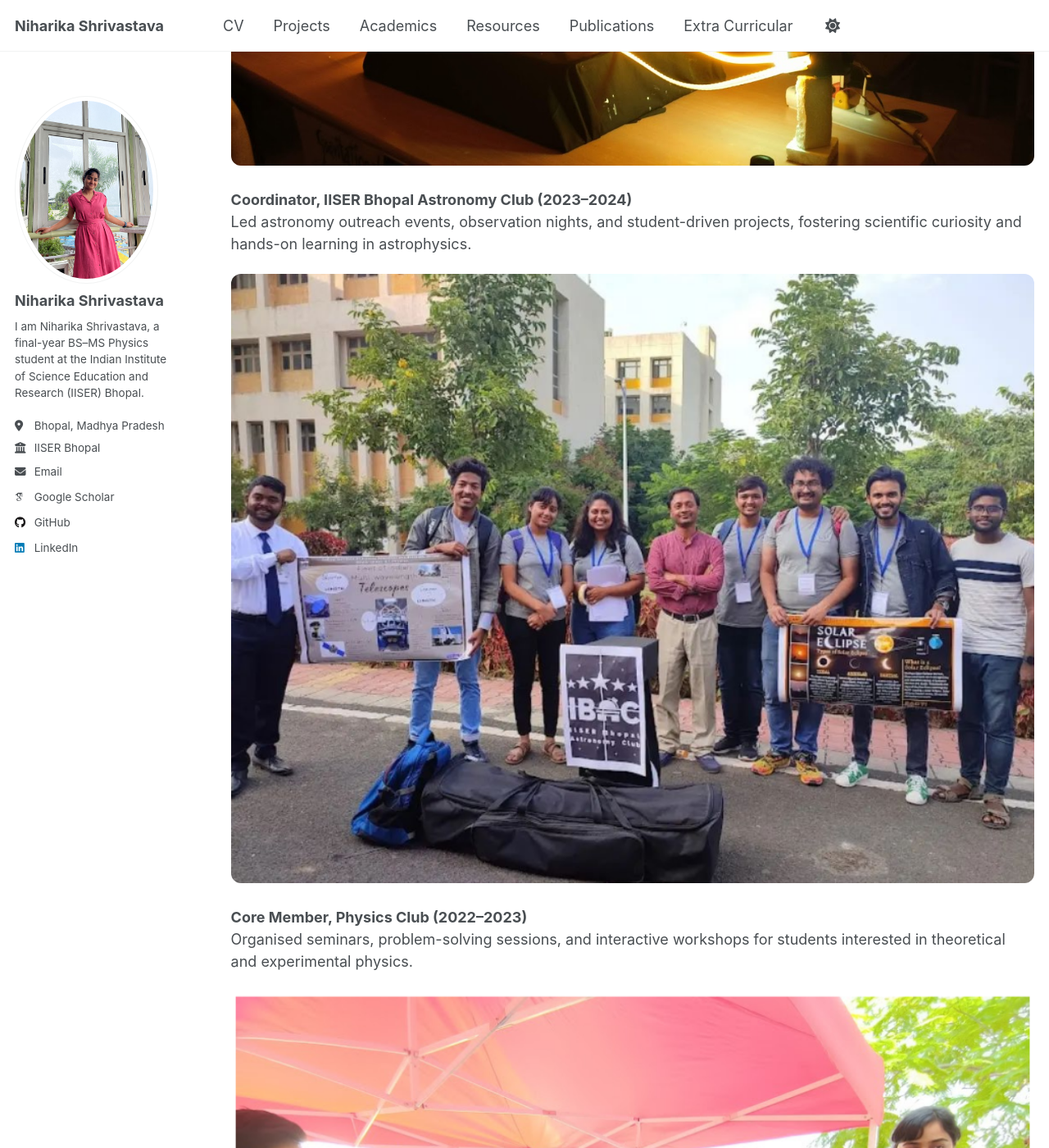
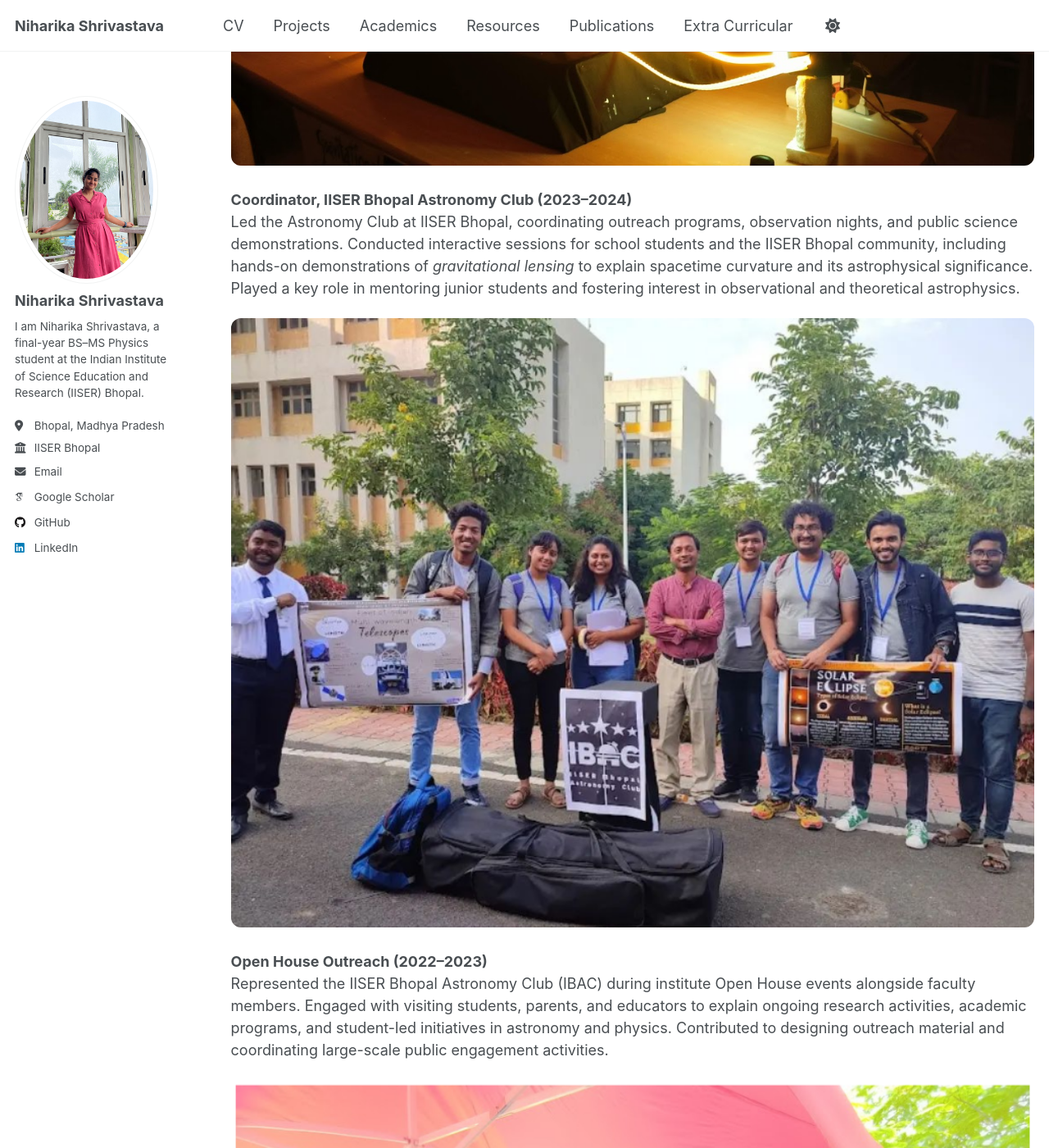
Before and after one commit to niharikashri22/niharikashri22.github.io, a Jekyll site: the page built from _pages/extra-curricular.md, in a window 1280 px wide and 1400 px high, scrolled down 586 px. Shown: the whole window at 82% size. Built offline with Jekyll 4.4.1, drawn with Linux system fonts in a browser that asks for light colours; some web fonts are replaced; a script that is not in the unit is left out; some of the changed text lies outside the part shown.

Commit message:
Update extra-curricular.md

```diff
--- a/_pages/extra-curricular.md
+++ b/_pages/extra-curricular.md
@@ -1,32 +1,46 @@
 ---
 layout: archive
-title: "Extra Curricular Activities"
+title: "Extra-Curricular Activities"
 permalink: /extra-curricular/
 author_profile: true
 ---
 
 {% include base_path %}
 
-<h2>Extra Curricular Activities</h2>
+<h2>Extra-Curricular Activities</h2>
 <hr/>
 
-<!-- Example image section (replace image paths with your own) -->
 <div class="activity">
-  <img src="/images/Singularity.jpg" alt="Astronomy Club" style="width:100%; border-radius:12px; margin-bottom:10px;" />
-  <p><strong>Coordinator, IISER Bhopal Astronomy Club (2023–2024)</strong><br>
-  Led astronomy outreach events, observation nights, and student-driven projects, fostering scientific curiosity and hands-on learning in astrophysics.</p>
+  <img src="/images/Singularity.jpg" alt="Gravitational Lensing Demonstration"
+       style="width:100%; border-radius:12px; margin-bottom:10px;" />
+  <p>
+    <strong>Coordinator, IISER Bhopal Astronomy Club (2023–2024)</strong><br>
+    Led the Astronomy Club at IISER Bhopal, coordinating outreach programs, observation nights, and public science demonstrations.
+    Conducted interactive sessions for school students and the IISER Bhopal community, including hands-on demonstrations of
+    <em>gravitational lensing</em> to explain spacetime curvature and its astrophysical significance.
+    Played a key role in mentoring junior students and fostering interest in observational and theoretical astrophysics.
+  </p>
 </div>
 
 <div class="activity">
-  <img src="/images/openHouse.png" alt="Physics Club" style="width:100%; border-radius:12px; margin-bottom:10px;" />
-  <p><strong>Core Member, Physics Club (2022–2023)</strong><br>
-  Organised seminars, problem-solving sessions, and interactive workshops for students interested in theoretical and experimental physics.</p>
+  <img src="/images/openHouse.png" alt="Open House IBAC Team"
+       style="width:100%; border-radius:12px; margin-bottom:10px;" />
+  <p>
+    <strong> Open House Outreach (2022–2023)</strong><br>
+    Represented the IISER Bhopal Astronomy Club (IBAC) during institute Open House events alongside faculty members.
+    Engaged with visiting students, parents, and educators to explain ongoing research activities, academic programs,
+    and student-led initiatives in astronomy and physics. Contributed to designing outreach material and coordinating
+    large-scale public engagement activities.
+  </p>
 </div>
 
 <div class="activity">
-  <img src="/images/Open House2.png" alt="Computational Team" style="width:100%; border-radius:12px; margin-bottom:10px;" />
-  <p><strong>Computational Team Member, IISER Bhopal Astronomy Research Group (2023–2024)</strong><br>
-  Contributed to computational modelling, data processing, and developing tools for astronomy research projects.</p>
+  <img src="/images/Open House2.png" alt="Solar Eclipse Outreach"
+       style="width:100%; border-radius:12px; margin-bottom:10px;" />
+  <p>
+    <strong>Science Outreach Volunteer – Solar Eclipse Awareness Program (2023)</strong><br>
+    Delivered poster-based explanations on the physics of solar eclipses to school students during outreach events.
+    Explained eclipse geometry, observational safety, and the broader relevance of eclipses in solar and space physics.
+    Focused on communicating complex astronomical concepts in an accessible and engaging manner to a non-specialist audience.
+  </p>
 </div>
-
-<!-- Add more activities + images as needed -->
```
